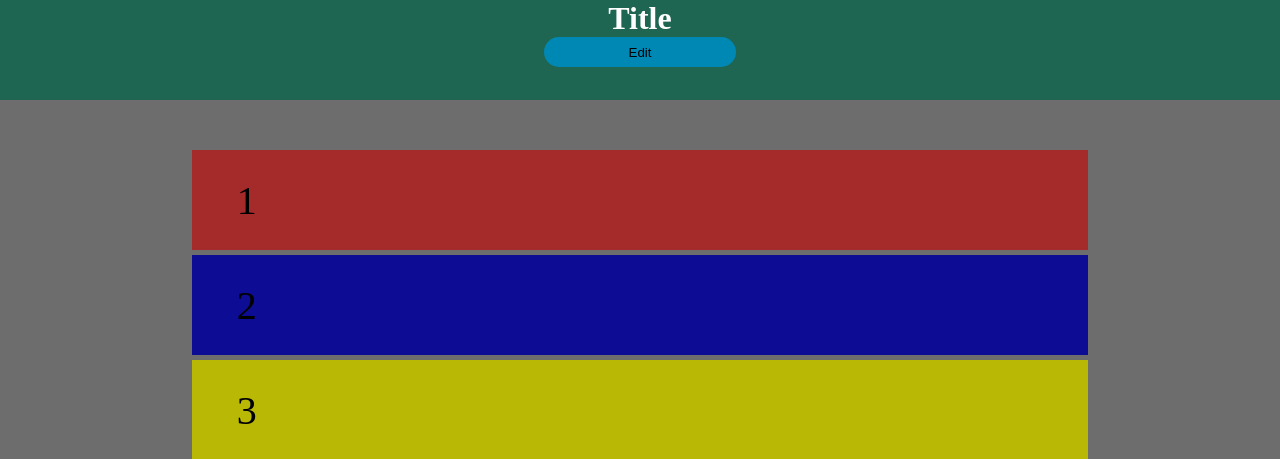
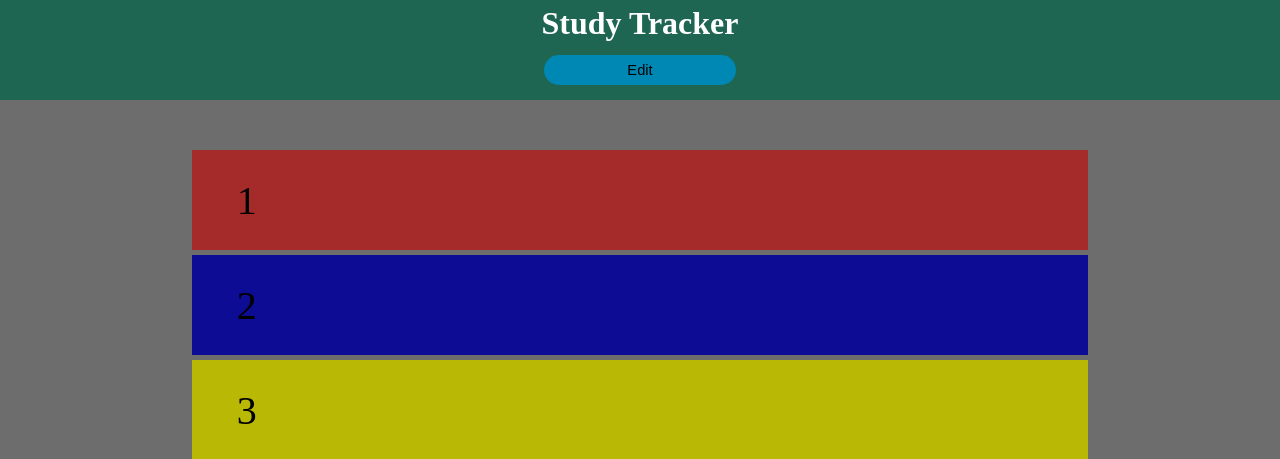
Before and after one commit to nikolamilanov/study_tracker, a PHP site: page /markup/index.php in a window 1280 px wide. Shown: the top 459 px of the page. Run offline with PHP 8.4, Linux system fonts and the light colour scheme; data comes from the database, SQL or seed files in the repository.

Commit message:
some minor ajustments

```diff
--- a/back_end/data-base-handler.inc.php
+++ b/back_end/data-base-handler.inc.php
@@ -1,6 +1,6 @@
 <?php
 
-$dsn = "mysql:host=localhost;dbname=todo_list2";
+$dsn = "mysql:host=localhost;dbname=study_tracker";
 $dbusername = "root";
 $dbpassword = "";
 
--- a/front_end/markup/index.php
+++ b/front_end/markup/index.php
@@ -15,7 +15,7 @@
 
 <body>
     <header>
-        <h1>Title</h1>
+        <h1>Study Tracker</h1>
         <button class="edit-button" onclick="redirect()">Edit</button>
     </header>
     <?php
--- a/front_end/style/navbar.css
+++ b/front_end/style/navbar.css
@@ -9,13 +9,22 @@ header{
 }
 header h1{
     color: white;
-    margin: 0;
+    margin: 5px 0 0 0;
+    height: 40px;
+
 }
 header .edit-button{
     background-color: #0088b5;
     width: 15%;
     height: 30px;
+    margin-top: 10px;
     border: none;
     border-radius: 20px;
+    font-size: 11pt;
+    font-weight: 500;
+}
+header .edit-button:hover{
+    background-color: #187493;
+    color: white;
     cursor: pointer;
 }
```
Also changed, not shown: front_end/markup/edit_page.php (+7 -7 lines).
